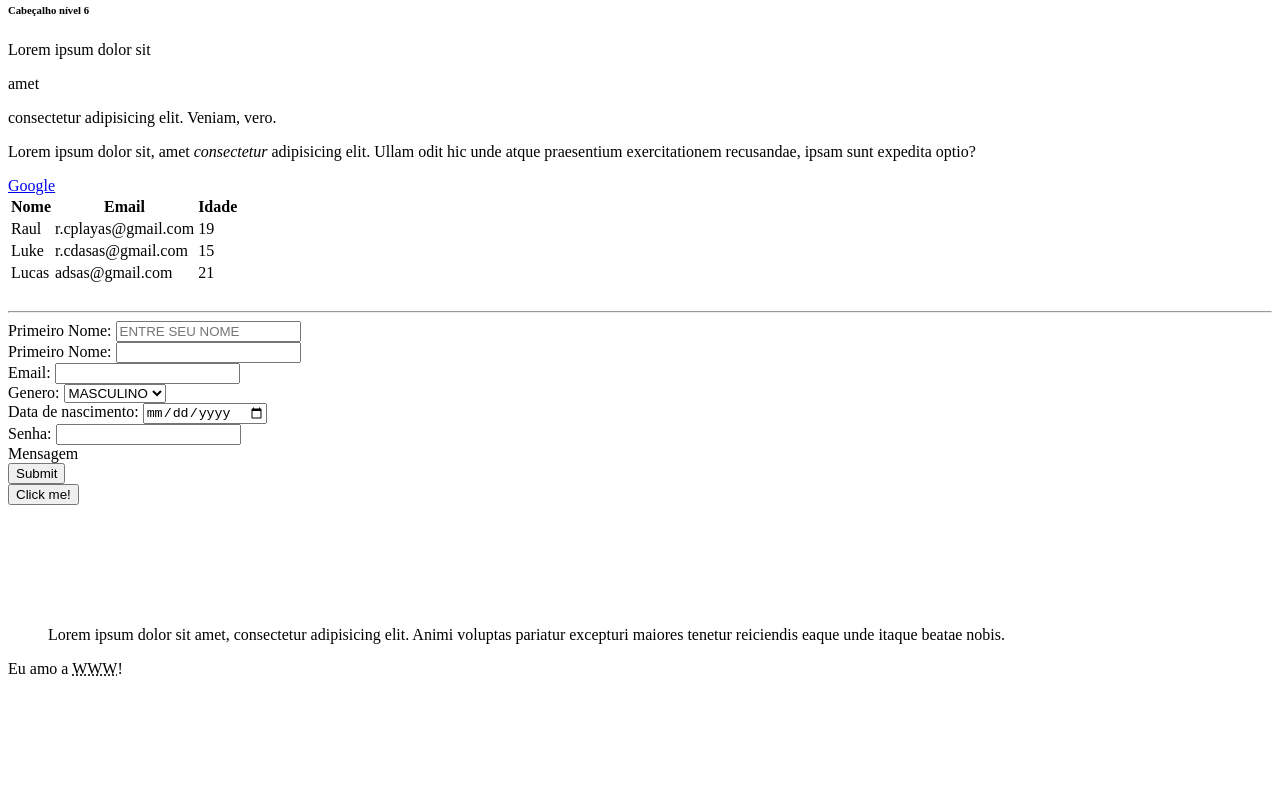
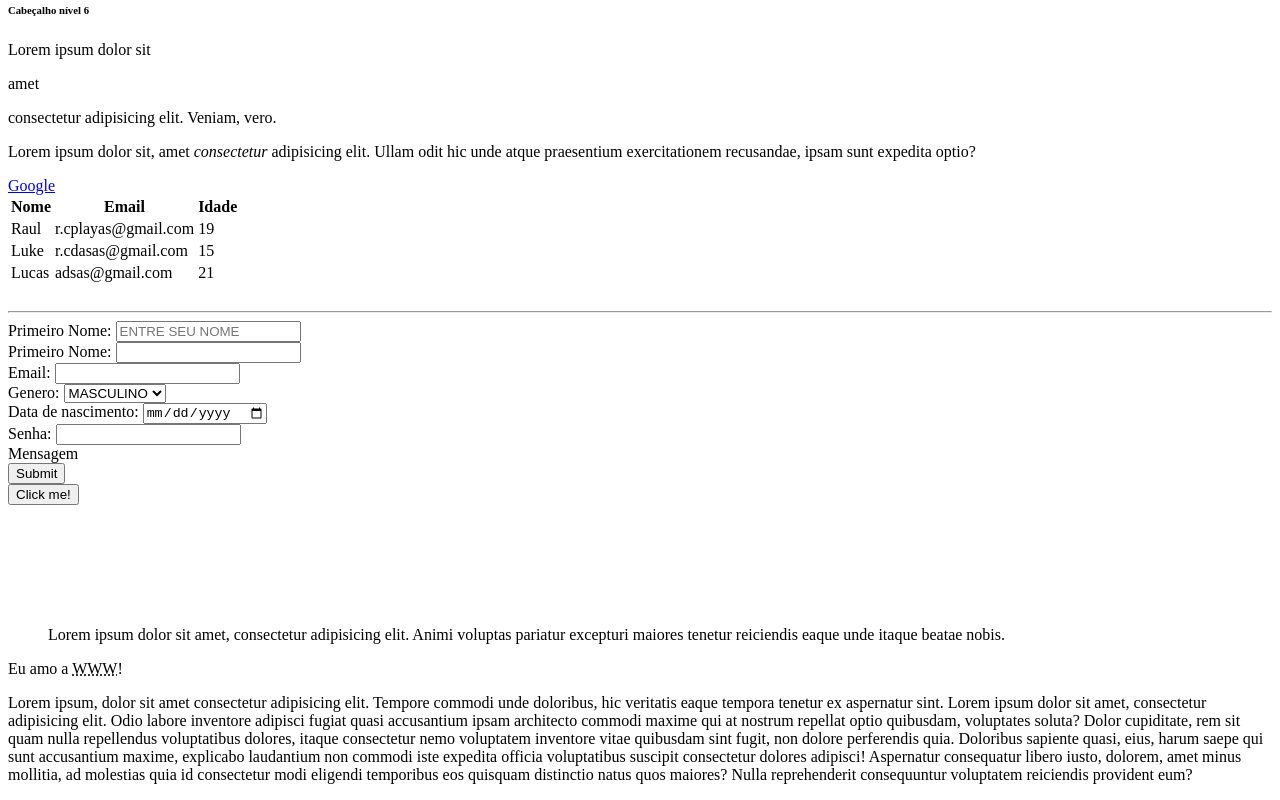
Before and after one commit to RaulCMoreno/cursohtml, a plain HTML site: page index.html in a window 1280 px wide. Shown: the part 315-1115 px from the top of the page. Before the commit the page ends 1009 px from the top, so only its background shows below. Drawn offline with Linux system fonts and the light colour scheme.

Commit message:
lorem 120 added

```diff
--- a/index.html
+++ b/index.html
@@ -137,7 +137,12 @@
 
     <p> Eu amo a <abbr title="world wide web">WWW</abbr>!</p>
 
-
+<p> Lorem ipsum, dolor sit amet consectetur adipisicing elit. Tempore commodi unde doloribus, hic veritatis eaque tempora tenetur ex aspernatur sint. Lorem ipsum dolor sit
+    amet, consectetur adipisicing elit. Odio labore inventore adipisci fugiat quasi accusantium ipsam architecto commodi maxime qui at nostrum repellat optio quibusdam,
+    voluptates soluta? Dolor cupiditate, rem sit quam nulla repellendus voluptatibus dolores, itaque consectetur nemo voluptatem inventore vitae quibusdam sint fugit,
+    non dolore perferendis quia. Doloribus sapiente quasi, eius, harum saepe qui sunt accusantium maxime, explicabo laudantium non commodi iste expedita officia voluptatibus
+    suscipit consectetur dolores adipisci! Aspernatur consequatur libero iusto, dolorem, amet minus mollitia, ad molestias quia id consectetur modi eligendi
+    temporibus eos quisquam distinctio natus quos maiores? Nulla reprehenderit consequuntur voluptatem reiciendis provident eum?</p>
 
     </body>
 
```
